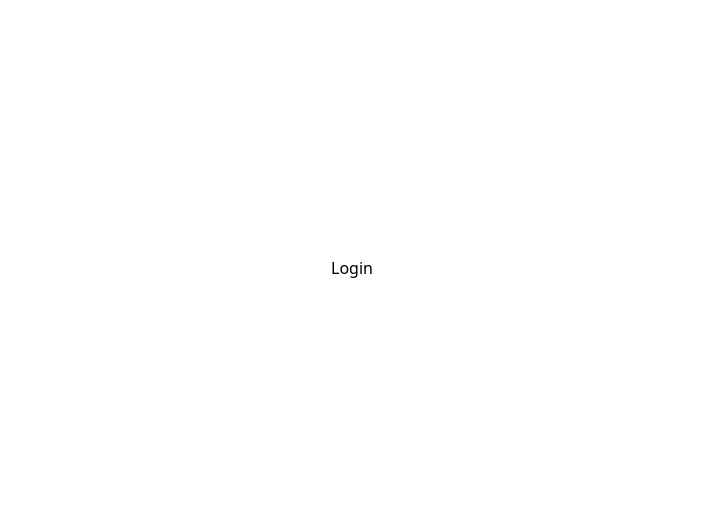
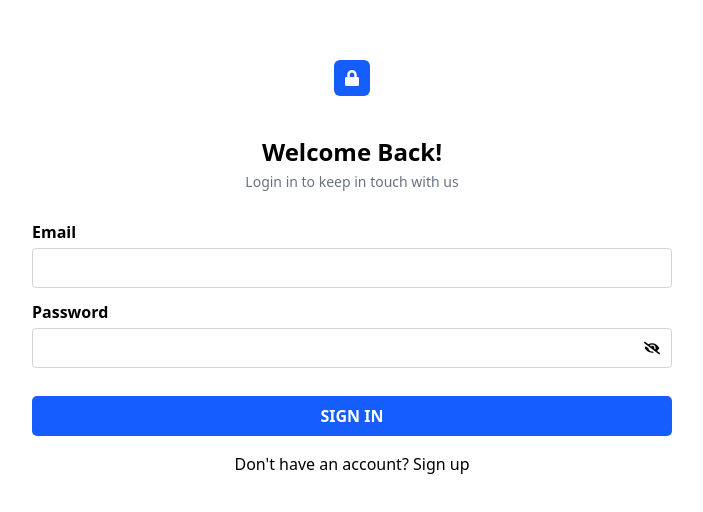
Before and after one commit to Cleve-keem/MyBlog, a React (Vite) app: page /login in a window 1280 px wide. Shown: the part 132-644 px from the top of the page, without its empty margins (288-991 px from the left). Built offline with nearby package versions, Linux system fonts and the light colour scheme.

Commit message:
created login page ui

```diff
--- a/src/layouts/AuthLayout.tsx
+++ b/src/layouts/AuthLayout.tsx
@@ -2,7 +2,7 @@ import { Outlet } from "react-router";
 
 export default function AuthLayout() {
   return (
-    <div className="h-screen flex flex-col justify-center items-center md:max-w-1/2 mx-auto">
+    <div className="w-[90%] h-screen flex flex-col justify-center items-center md:max-w-1/2 mx-auto">
       <Outlet />
     </div>
   );
--- a/src/pages/auths/Login.tsx
+++ b/src/pages/auths/Login.tsx
@@ -1,3 +1,36 @@
+import { Link } from "react-router";
+import Button from "../../components/Button";
+import FormField from "../../components/Form/FormField";
+import { FaLock } from "react-icons/fa";
+
 export default function Login() {
-  return <div>Login</div>;
+  return (
+    <>
+      <div className="mb-10 size-9 flex items-center justify-center rounded-md bg-blue-600 text-white">
+        <FaLock />
+      </div>
+      <div className="w-full">
+        <h1 className="font-semibold text-2xl text-center mb-1">
+          Welcome Back!
+        </h1>
+        <p className="mb-7 w-[80%] mx-auto text-center text-sm text-gray-500">
+          Login in to keep in touch with us
+        </p>
+        <form>
+          <FormField label="Email" type="email" name="email" />
+          <FormField label="Password" type="password" name="password" />
+
+          <Button className="w-full text-white font-semibold bg-blue-600 my-4 h-[40px]">
+            SIGN IN
+          </Button>
+        </form>
+        {/* Oauth */}
+        <div></div>
+
+        <p className="text-center">
+          Don't have an account? <Link to="/sign-up">Sign up</Link>
+        </p>
+      </div>
+    </>
+  );
 }
--- a/src/pages/auths/Signin.tsx
+++ b/src/pages/auths/Signin.tsx
@@ -9,7 +9,7 @@ export default function Signin() {
       <div className="mb-10 size-9 flex items-center justify-center rounded-md bg-blue-600 text-white">
         <FaUserAlt />
       </div>
-      <div className="">
+      <div className="w-full">
         <h1 className="font-semibold text-2xl text-center mb-1">
           Create Account
         </h1>
@@ -25,7 +25,7 @@ export default function Signin() {
           <FormField label="Email" type="email" name="email" />
           <FormField label="Password" type="password" name="password" />
 
-          <Button className="w-full text-white font-semibold bg-blue-700 my-4 h-[40px]">
+          <Button className="w-full text-white font-semibold bg-blue-600 my-4 h-[40px]">
             SIGN UP
           </Button>
         </form>
```
